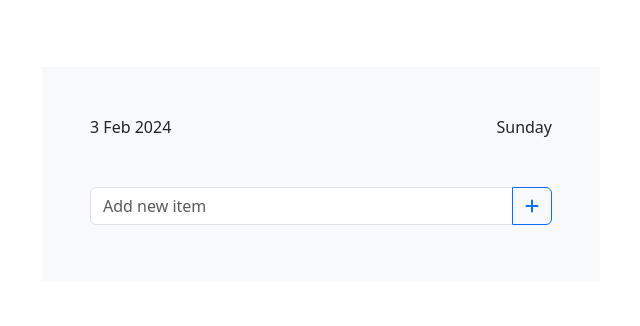
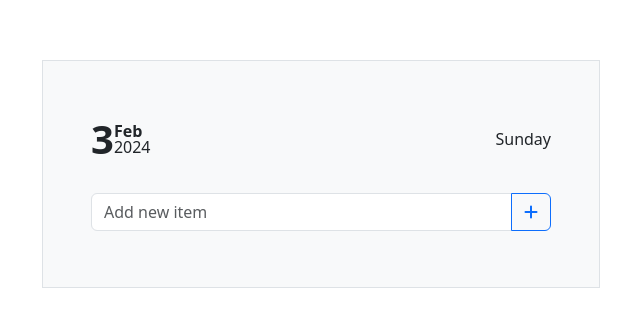
Before and after one commit to finnleygrange/ToDoList, a React (Vite) app in the folder client/: page / in a window 1280 px wide. Shown: the part 226-552 px from the top of the page, without its empty margins (319-959 px from the left). Built offline with nearby package versions, Linux system fonts and the light colour scheme.

Commit message:
Styling DateNow component + border

```diff
--- a/client/src/App.jsx
+++ b/client/src/App.jsx
@@ -29,7 +29,7 @@ function App() {
 
   return (
     <>
-      <div className="container d-flex justify-content-center p-5 flex-column w-50 bg-light">
+      <div className="container d-flex justify-content-center p-5 flex-column w-50 bg-light border">
         <DateNow />
         <AddItemForm addItemToList={AddItemToList} />
         <ItemList items={items} removeItem={RemoveItemFromList} />
--- a/client/src/components/AddItemForm.jsx
+++ b/client/src/components/AddItemForm.jsx
@@ -21,7 +21,7 @@ function AddItemForm({ addItemToList }) {
 
   return (
     <>
-      <form className="add-item-form input-group mt-5" onSubmit={addItem}>
+      <form className="add-item-form input-group mt-4" onSubmit={addItem}>
         <input
           className="form-control"
           type="text"
--- a/client/src/components/DateNow.jsx
+++ b/client/src/components/DateNow.jsx
@@ -84,11 +84,13 @@ function DateNow() {
 
   return (
     <>
-      <div className="d-flex w-100">
-        <div className="flex-grow-1">
-          <span className="today">{today} </span>
-          <span className="month">{monthStr} </span>
-          <span className="year">{year} </span>
+      <div className="d-flex w-100 align-items-center">
+        <div className="flex-grow-1 d-flex">
+          <span className="today fs-1 fw-bold">{today} </span>
+          <div className="d-flex flex-column lh-1 justify-content-center">
+            <span className="month fs-6 fw-bolder">{monthStr} </span>
+            <span className="year fs-6">{year} </span>
+          </div>
         </div>
         <div>
           <span className="day">{dayStr}</span>
```
